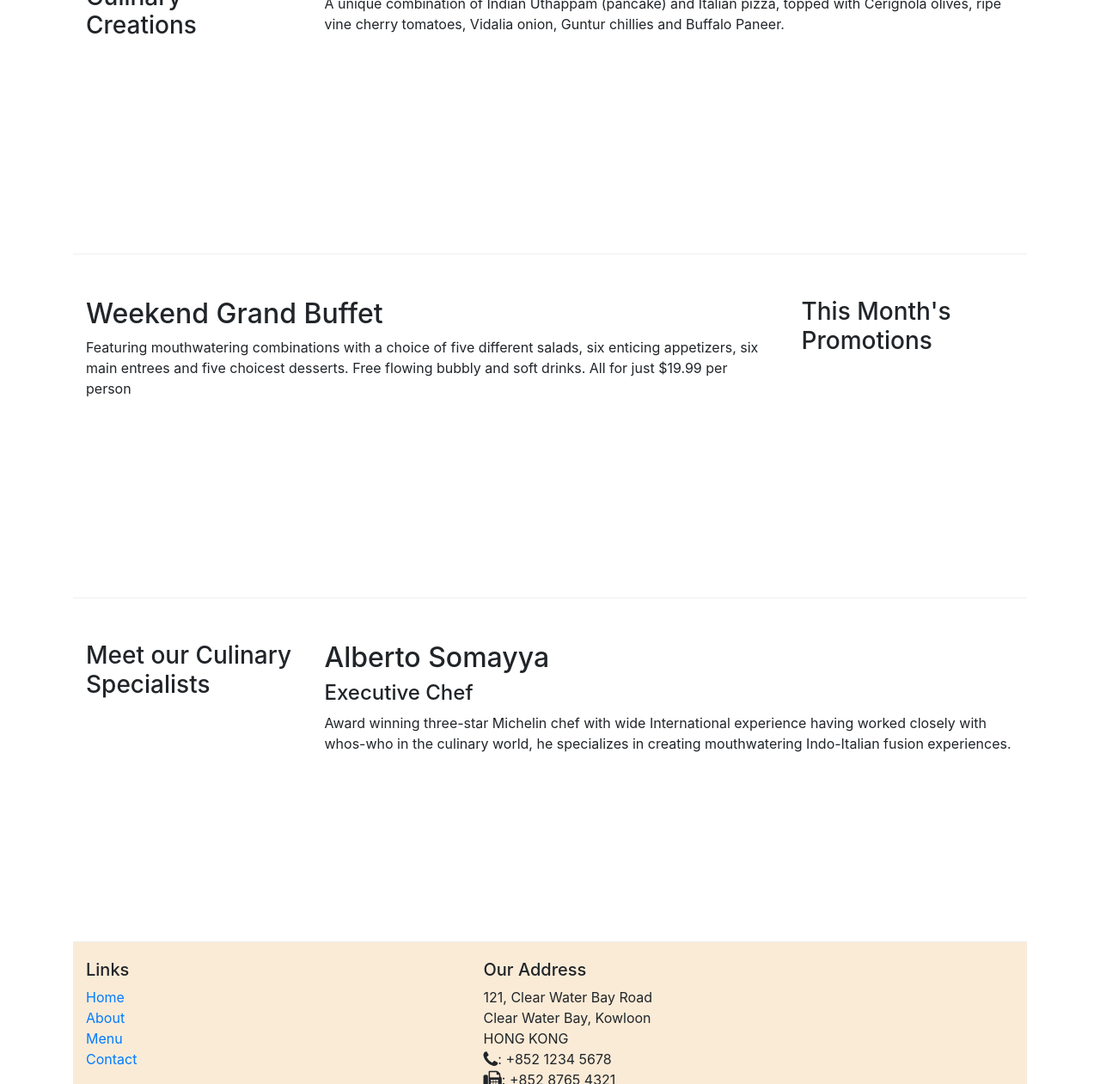
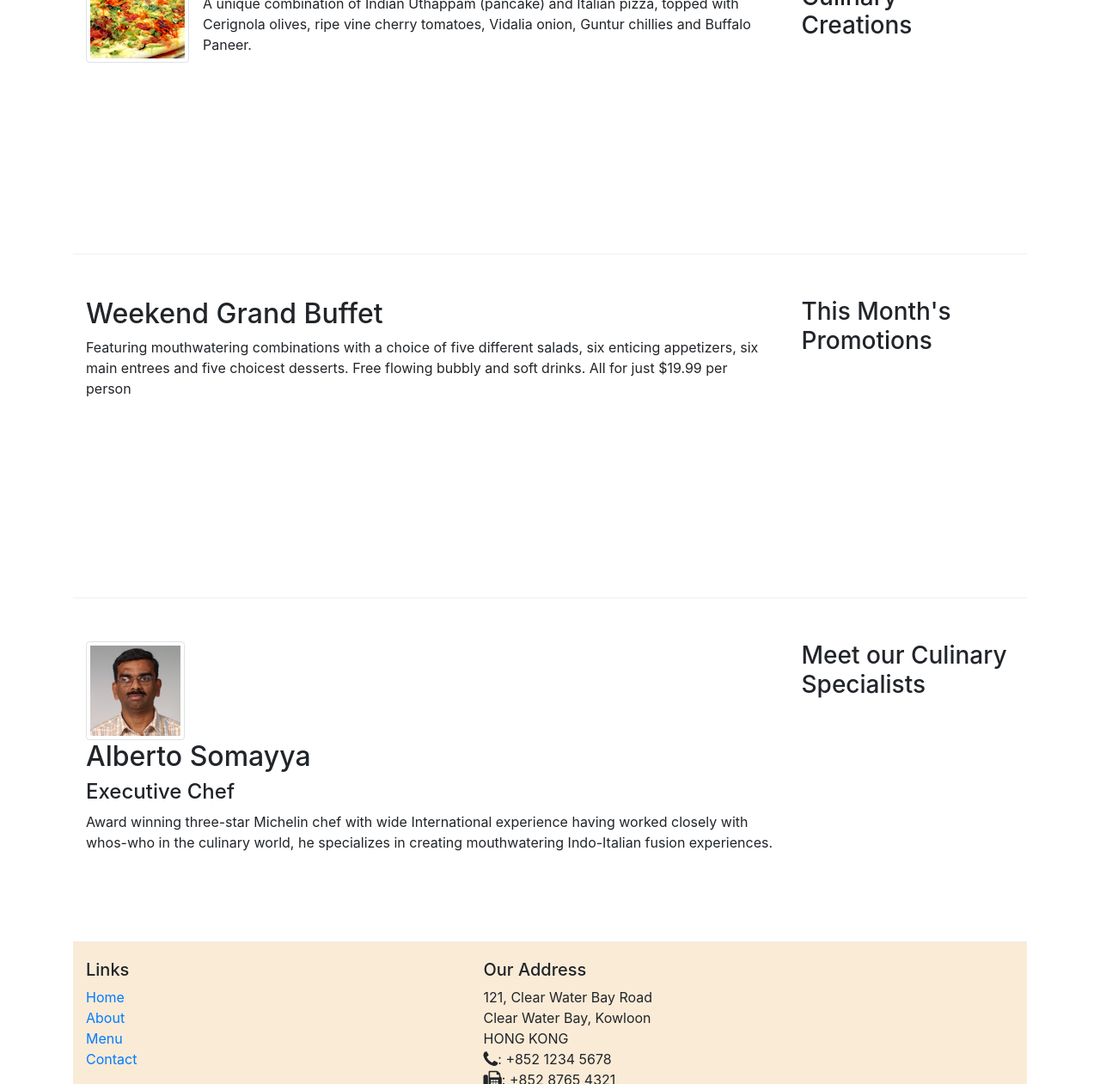
Before and after one commit to abodedaniel/RistoranteWebsite, a website: page index.html in a window 1280 px wide. Shown: the part 438-1699 px from the top of the page at 86% size. Drawn offline with nearby package versions, Linux system fonts and the light colour scheme.

Commit message:
images and media

```diff
--- a/index.html
+++ b/index.html
@@ -21,7 +21,7 @@
         <button class="navbar-toggler" type="button" data-toggle="collapse" data-target="#Navbar">
             <span class="navbar-toggler-icon"></span>
         </button>
-        <a class="navbar-brand mr-auto" href="#">Ristorante Con Fusion</a>
+        <a class="navbar-brand mr-auto" href="#"><img src="img/logo.png" height="30" width="41"></a>
         <div class="collapse navbar-collapse" id="Navbar">
             <ul class="navbar-nav mr-auto">
                 <li class="nav-item active navItem" ><a class="nav-link" href="#"> <span class="fa fa-home fa-lg"></span>Home </a></li>
@@ -42,6 +42,7 @@
                     <p>We take inspiration from the World's best cuisines, and create a unique fusion experience. Our lipsmacking creations will tickle your culinary senses!</p>
                 </div>
                 <div class="col-12 col-sm">
+                    <img src="img/logo.png" class="image-fluid">
                 </div>
             </div>
         </div>
@@ -49,12 +50,18 @@
 
     <div class="container">
         <div class="row row-content">
-            <div class="col-12 col-sm-4 col-md-3">
+            <div class="col-12 col-sm-4 col-md-3 order-last">
                 <h3>Our Lipsmacking Culinary Creations</h3>
             </div>
-            <div class="col col-sm-8 col-md-9">
-                <h2>Uthappizza</h2>
-                <p>A unique combination of Indian Uthappam (pancake) and Italian pizza, topped with Cerignola olives, ripe vine cherry tomatoes, Vidalia onion, Guntur chillies and Buffalo Paneer.</p>
+            <div class="col col-sm-8 col-md-9 order-first">
+                <div class="media">
+                    <img class="d-flex mr-3 img-thumbnail  align-self-center" src="img/uthappizza.png" alt="uthapizza">
+                    <div class="media-body">
+                        <h2 class="mt-0">Uthappizza</h2>
+                        <p class="d-none d-sm-block">A unique combination of Indian Uthappam (pancake) and Italian pizza, topped with Cerignola olives, ripe vine cherry tomatoes, Vidalia onion, Guntur chillies and Buffalo Paneer.</p>
+                    </div>
+              </div>
+
             </div>
         </div>
 
@@ -70,14 +77,20 @@
         </div>
 
         <div class="row row-content">
-            <div class="col-12 col-sm-4 col-md-3">
+            <div class="col-12 col-sm-4 col-md-3 order-last">
                 <h3>Meet our Culinary Specialists</h3>
             </div>
-            <div class="col col-sm-8 col-md-9">
-                <h2>Alberto Somayya</h2>
-                <h4>Executive Chef</h4>
-                <p>Award winning three-star Michelin chef with wide International experience having worked closely with whos-who in the culinary world, he specializes in creating mouthwatering Indo-Italian fusion experiences. </p>
+            <div class="col col-sm-8 col-md-9 order-first">
+                <div class="media">
+                    <img class="d-flex mr-3 align-self-center img-thumbnail" src="img/alberto.png" alt="alberto">
+                </div>
+                <div class="media-body">
+                    <h2 class="mt-0">Alberto Somayya</h2>
+                    <h4 >Executive Chef</h4>
+                    <p class="d-none d-sm-block">Award winning three-star Michelin chef with wide International experience having worked closely with whos-who in the culinary world, he specializes in creating mouthwatering Indo-Italian fusion experiences. </p>
+                </div>
             </div>
+
         </div>
     </div>
 
```
Also changed, not shown: aboutus.html (+2 -2 lines), contactus.html (+2 -1 lines), img/alberto.png (added), img/buffet.png (added), img/logo.png (added), img/uthappizza.png (added), 2 other files.
